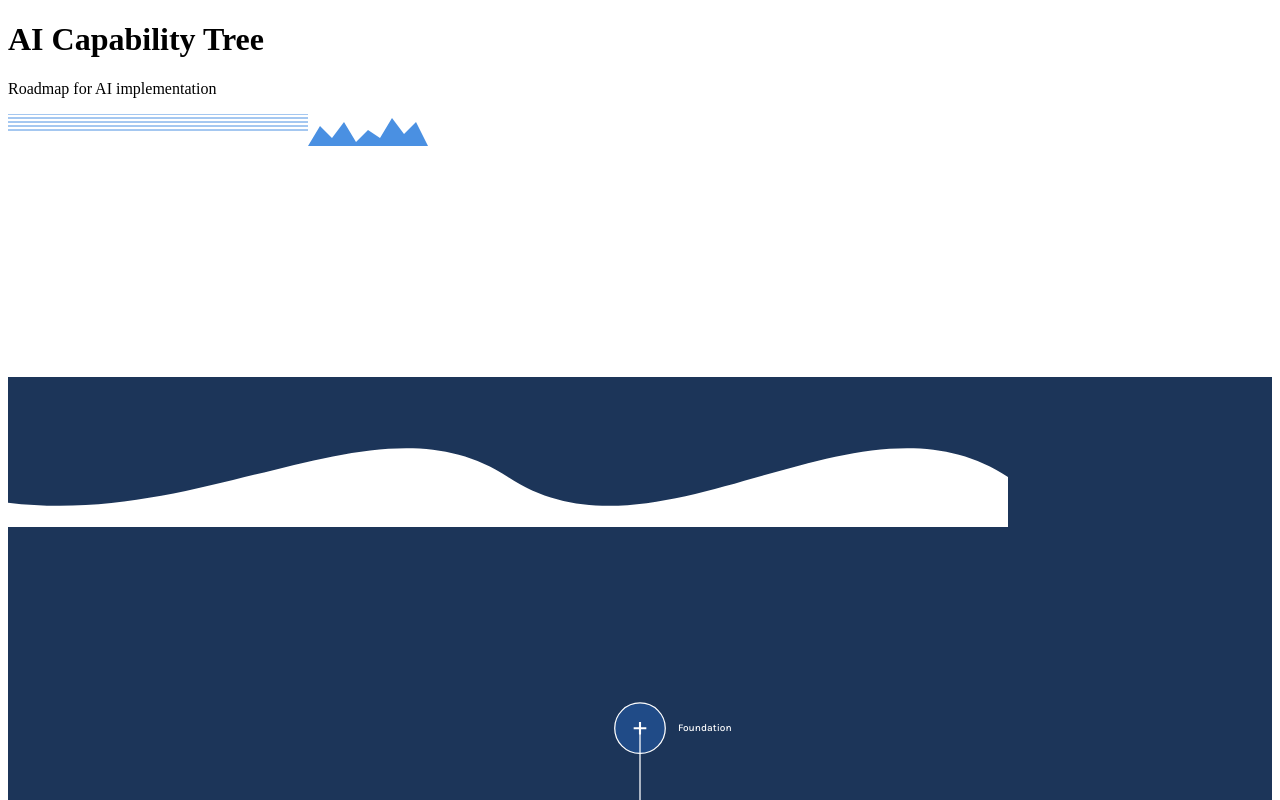
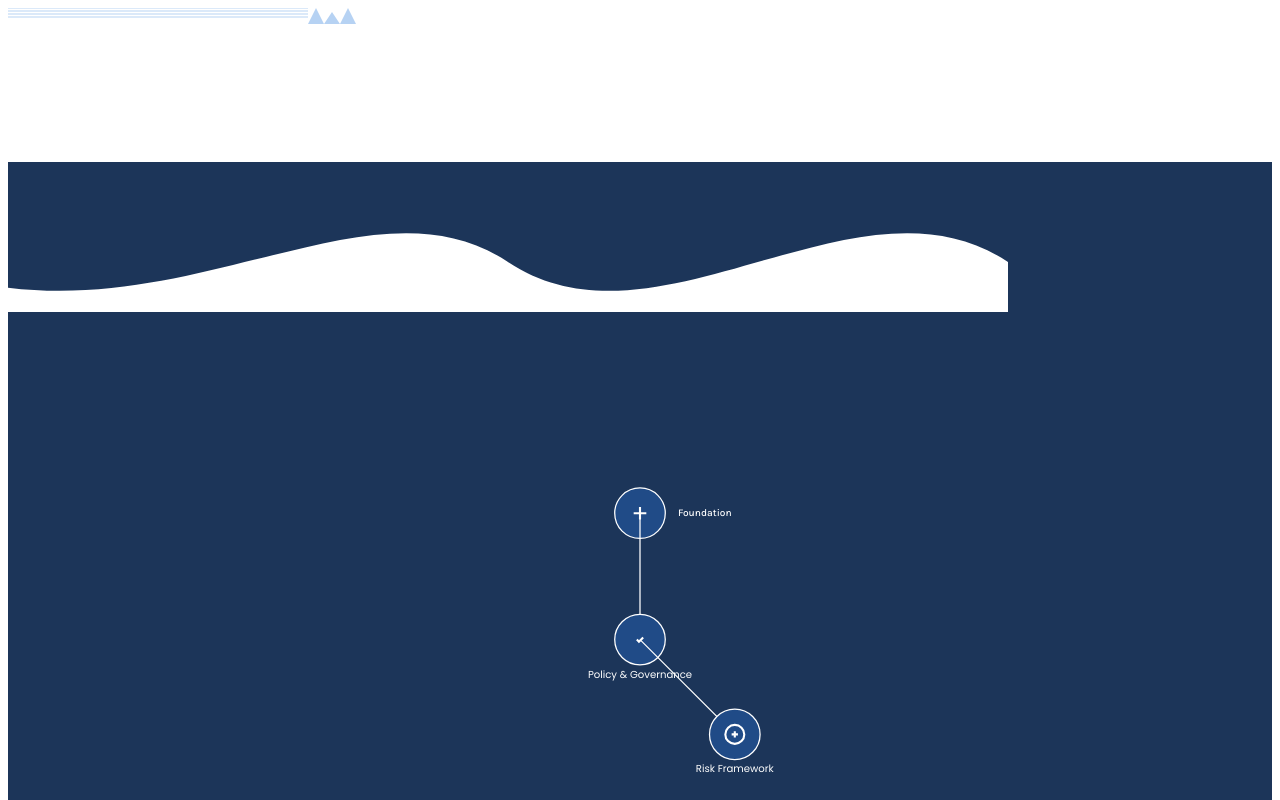
Before and after one commit to CasperGrey/roadmap-tree, a React (Create React App) app: page / in a window 1280 px wide. Shown: the top 800 px of the page. Built offline with nearby package versions, Linux system fonts and the light colour scheme.

Commit message:
trying to fix header sdesign 2

```diff
--- a/src/App.tsx
+++ b/src/App.tsx
@@ -1,4 +1,3 @@
-import React from 'react';
 import PageHeader from './components/header/PageHeader';
 import AITree from './components/layout/AITree';
 import { treeData } from './data/treeData';
@@ -6,9 +5,9 @@ import { treeData } from './data/treeData';
 export default function App() {
     return (
         <div className="min-h-screen bg-[#1C3559]">
-            <PageHeader/>
-            <div className="mt-32"> {/* Space between wave and tree */}
-                <AITree data={treeData}/>
+            <PageHeader />
+            <div className="relative">
+                <AITree data={treeData} />
             </div>
         </div>
     );
--- a/src/components/decorative/Shapes.tsx
+++ b/src/components/decorative/Shapes.tsx
@@ -1,24 +1,46 @@
+// src/components/decorative/Shapes.tsx
 export function Mountains() {
     return (
-        <svg className="absolute bottom-0 w-full h-24 opacity-20">
+        <svg className="w-32 h-8">
             <path
-                d="M0,100 L25,60 L50,80 L75,40 L100,70 L100,100 L0,100"
+                d="M0,16 L8,0 L16,16 L24,4 L32,16 L40,0 L48,16"
                 fill="#4A90E2"
+                opacity="0.4"
             />
-            {/* Add more mountain shapes */}
         </svg>
     );
 }
 
-export function Trees() {
+export function Lines() {
     return (
-        <svg className="absolute bottom-0 w-full h-32 opacity-20">
-            {[...Array(10)].map((_, i) => (
-                <path
+        <div className="w-full">
+            {/* White lines */}
+            <div className="w-full h-px bg-white opacity-60 mb-0.5" />
+            <div className="w-full h-px bg-white opacity-60 mb-2" />
+
+            {/* Blue lines */}
+            <div className="space-y-1">
+                <div className="w-full h-px bg-[#4A90E2] opacity-40" />
+                <div className="w-full h-px bg-[#4A90E2] opacity-40" />
+                <div className="w-full h-px bg-[#4A90E2] opacity-40" />
+            </div>
+        </div>
+    );
+}
+
+export function HorizontalLines() {
+    return (
+        <svg className="w-full h-8">
+            {[...Array(4)].map((_, i) => (
+                <line
                     key={i}
-                    d={`M${30 + i * 100},100 L${50 + i * 100},60 L${70 + i * 100},100 Z`}
-                    fill="#4A90E2"
-                    opacity="0.3"
+                    x1="0"
+                    y1={i * 3}
+                    x2="100%"
+                    y2={i * 3}
+                    stroke="#4A90E2"
+                    strokeWidth="1"
+                    opacity="0.4"
                 />
             ))}
         </svg>
--- a/src/components/header/PageHeader.tsx
+++ b/src/components/header/PageHeader.tsx
@@ -1,58 +1,17 @@
-// src/components/header/PageHeader.tsx
+import { Mountains, Lines, HorizontalLines } from '../decorative/Shapes';
+
 export default function PageHeader() {
     return (
-        <div className="relative">
-            {/* Title section */}
-            <div className="pt-8 px-8">
-                <h1 className="text-4xl text-white font-karla">
-                    AI Capability Tree
-                </h1>
-                <p className="text-gray-400 font-poppins mt-2">
-                    Roadmap for AI implementation
-                </p>
+        <div className="relative w-full h-48 bg-[#1C3559]">
+            {/* Top left decorative elements */}
+            <div className="absolute top-12 left-8">
+                <HorizontalLines />
+                <Mountains />
             </div>
 
-            {/* Top left decorative elements */}
-            <div className="absolute top-20 left-8">
-                {/* Horizontal lines */}
-                <svg className="w-48 h-12 mb-4">
-                    {[...Array(5)].map((_, i) => (
-                        <line
-                            key={i}
-                            x1="0"
-                            y1={i * 4}
-                            x2="100%"
-                            y2={i * 4}
-                            stroke="#4A90E2"
-                            strokeWidth="1"
-                            className="opacity-20"
-                        />
-                    ))}
-                </svg>
-
-                {/* Mountains */}
-                <svg className="w-48 h-16">
-                    <path
-                        d="M0,32 L12,12 L24,24 L36,8 L48,28 L60,16 L72,24 L84,4 L96,20 L108,8 L120,32"
-                        fill="#4A90E2"
-                        className="opacity-20"
-                    />
-                </svg>
-            </div>
-
-            {/* Wave divider - spans full width */}
+            {/* Bottom lines spanning full width */}
             <div className="absolute bottom-0 w-full">
-                <svg
-                    className="w-full h-32"
-                    preserveAspectRatio="none"
-                    viewBox="0 0 1200 100"
-                >
-                    <path
-                        d="M0,50 C300,20 900,80 1200,50 L1200,100 L0,100 Z"
-                        fill="white"
-                        opacity="0.1"
-                    />
-                </svg>
+                <Lines />
             </div>
         </div>
     );
```
